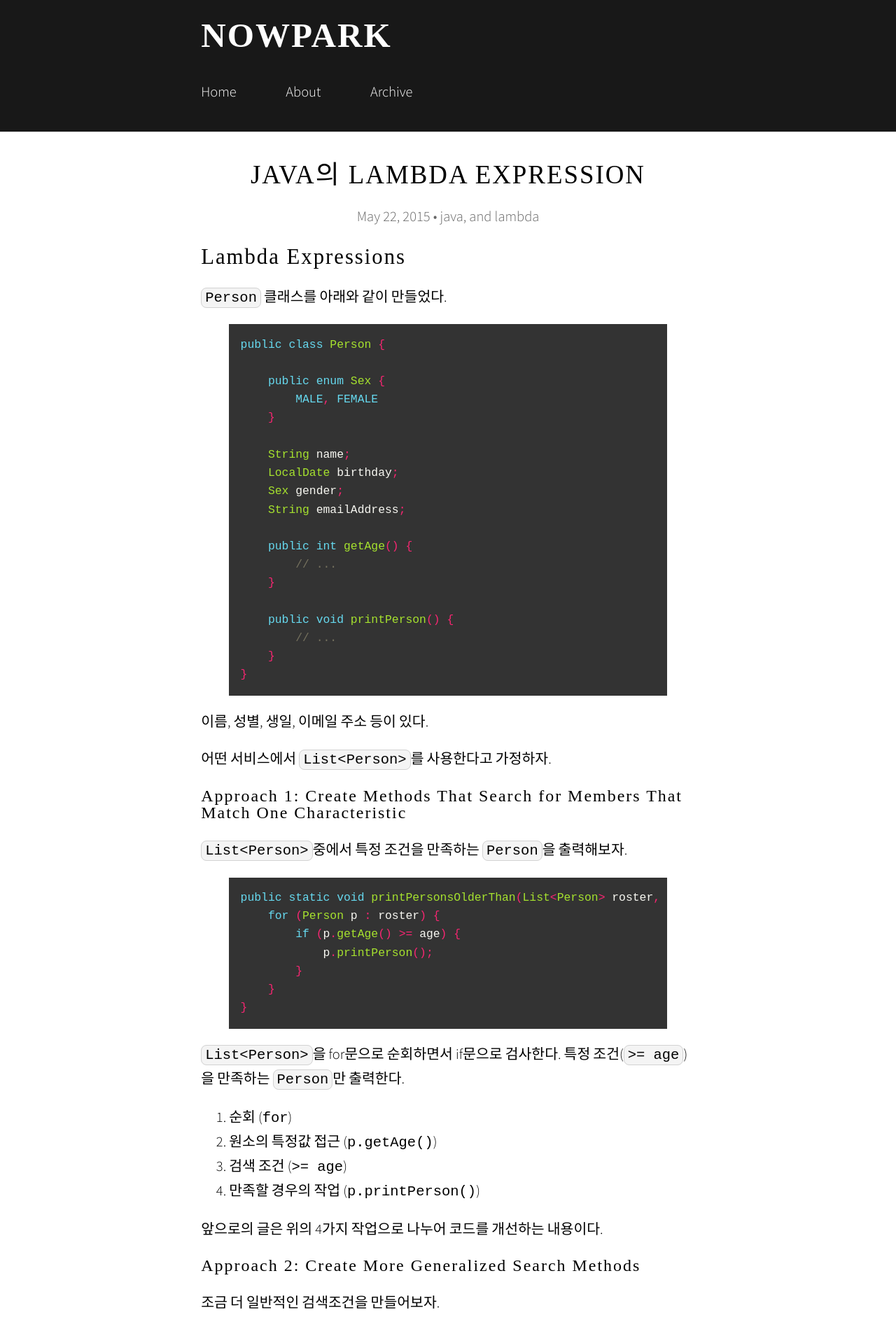
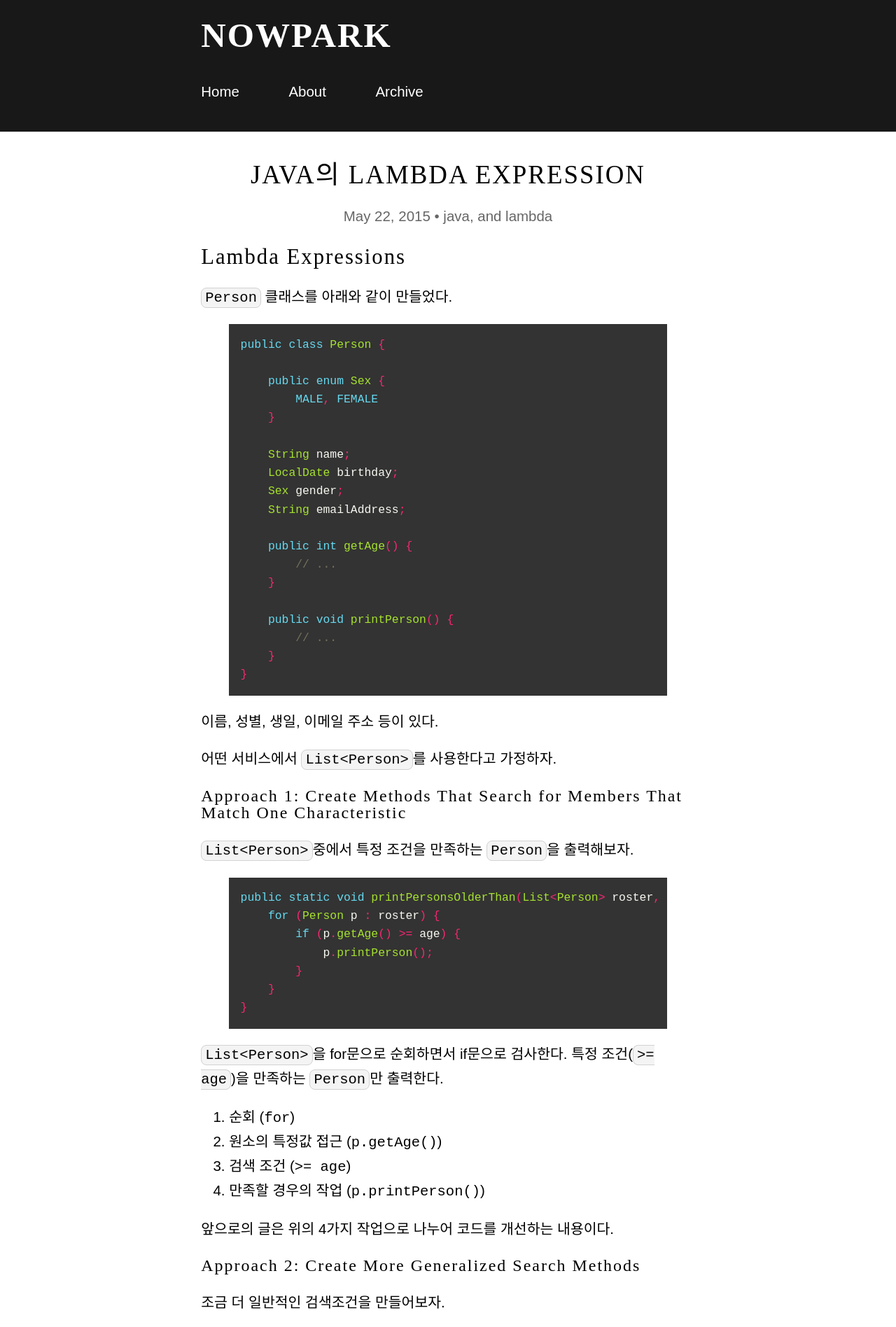
Before and after one commit to hyeonjae/hyeonjae.github.io.archive, a Jekyll site: the page built from index.html, in a window 1280 px wide. Shown: the top 1896 px of the page at 70% size. Built offline with Jekyll 4.4.1, drawn with Linux system fonts in a browser that asks for light colours; nearby versions of some CDN libraries; some web fonts are replaced.

Commit message:
no message

```diff
--- a/_sass/basic.sass
+++ b/_sass/basic.sass
@@ -1,5 +1,5 @@
 body
-    font-family: "Source Sans Pro", "Calibri", "Helvetica", sans-serif
+    font-family: '맑은 고딕', 돋움, dotum, arial, sans-serif
     font-weight: 300
     font-size: 1.4em
     font-size: calc(.6vw + .8em)
```
